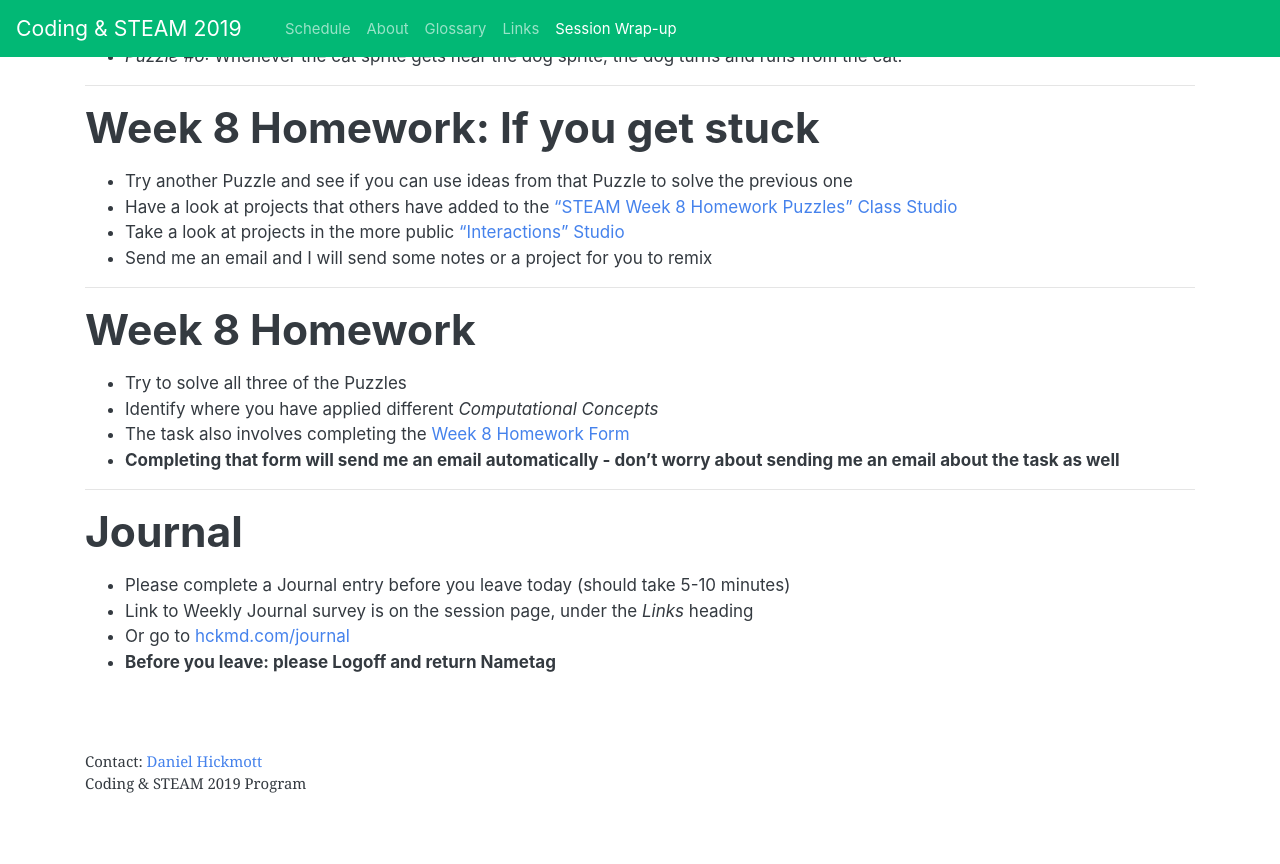
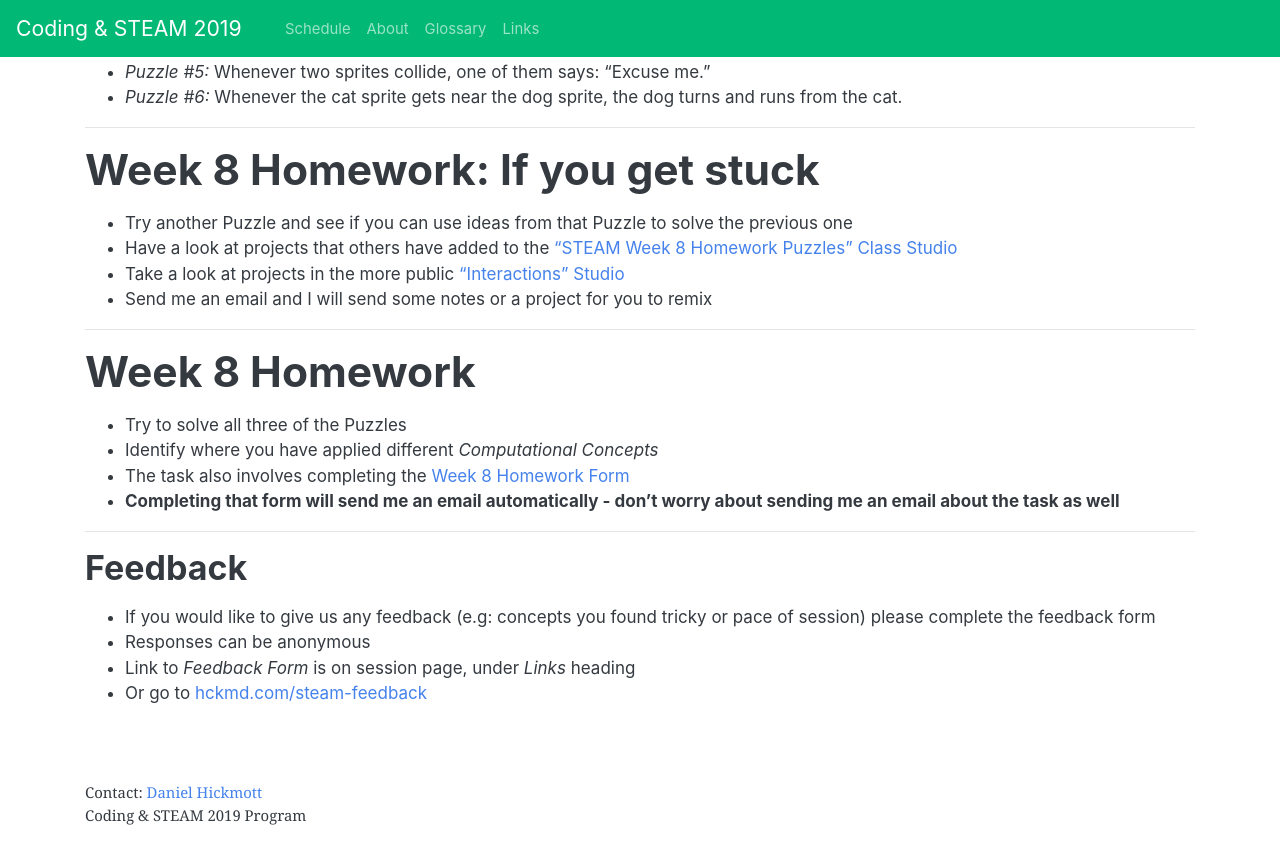
Before and after one commit to cs4s/steam-2019, a Jekyll site: the page built from week-8/presentations/session_end.md, in a window 1280 px wide and 900 px high, scrolled down 1097 px. Shown: the top 864 px of the window. Built offline with Jekyll 4.4.1, drawn with Linux system fonts in a browser that asks for light colours; our own code applies the rules of GitHub Pages for plain Markdown files; some of the changed text lies outside the part shown.

Commit message:
Updates some presentation images and presentation contents for Week 8

```diff
--- a/week-8/presentations/session_end.md
+++ b/week-8/presentations/session_end.md
@@ -1,12 +1,14 @@
+footer: [Coding & STEAM 2019 Program](https://cs4s.github.io/steam-2019/)
+
 # Session Wrap-up
 
-## Coding in Stage 3: Coding & STEAM
+## Coding & STEAM 2019
 
-### Mr Daniel Hickmott & Mr Andrew Lyell
+### Mr Daniel Hickmott & Dr Elena Prieto-Rodriguez
 
 #### Week 8: Coding and Mathematics Part 2
 
-##### 6th July 2018
+##### 19th September 2019
 
 ---
 
@@ -64,9 +66,9 @@
 
 ---
 
-# Journal
+## Feedback
 
-- Please complete a Journal entry before you leave today (should take 5-10 minutes)
-- Link to Weekly Journal survey is on the session page, under the *Links* heading
-- Or go to [hckmd.com/journal](hckmd.com/journal)
-- **Before you leave: please Logoff and return Nametag**
+- If you would like to give us any feedback (e.g: concepts you found tricky or pace of session) please complete the feedback form
+- Responses can be anonymous
+- Link to *Feedback Form* is on session page, under *Links* heading
+- Or go to [hckmd.com/steam-feedback](http://hckmd.com/steam-feedback)
```
Also changed, not shown: week-8/index.md (+3 -3 lines), week-8/presentations/coding_and_maths_2.md (+5 -3 lines), week-8/presentations/recap.md (+5 -3 lines), week-8/presentations/images/conditionals_scrolling.png, week-8/presentations/images/move_to_random.png, week-8/presentations/images/operators_scrolling.png, week-8/presentations/images/score_with_cookie_bird.png.
